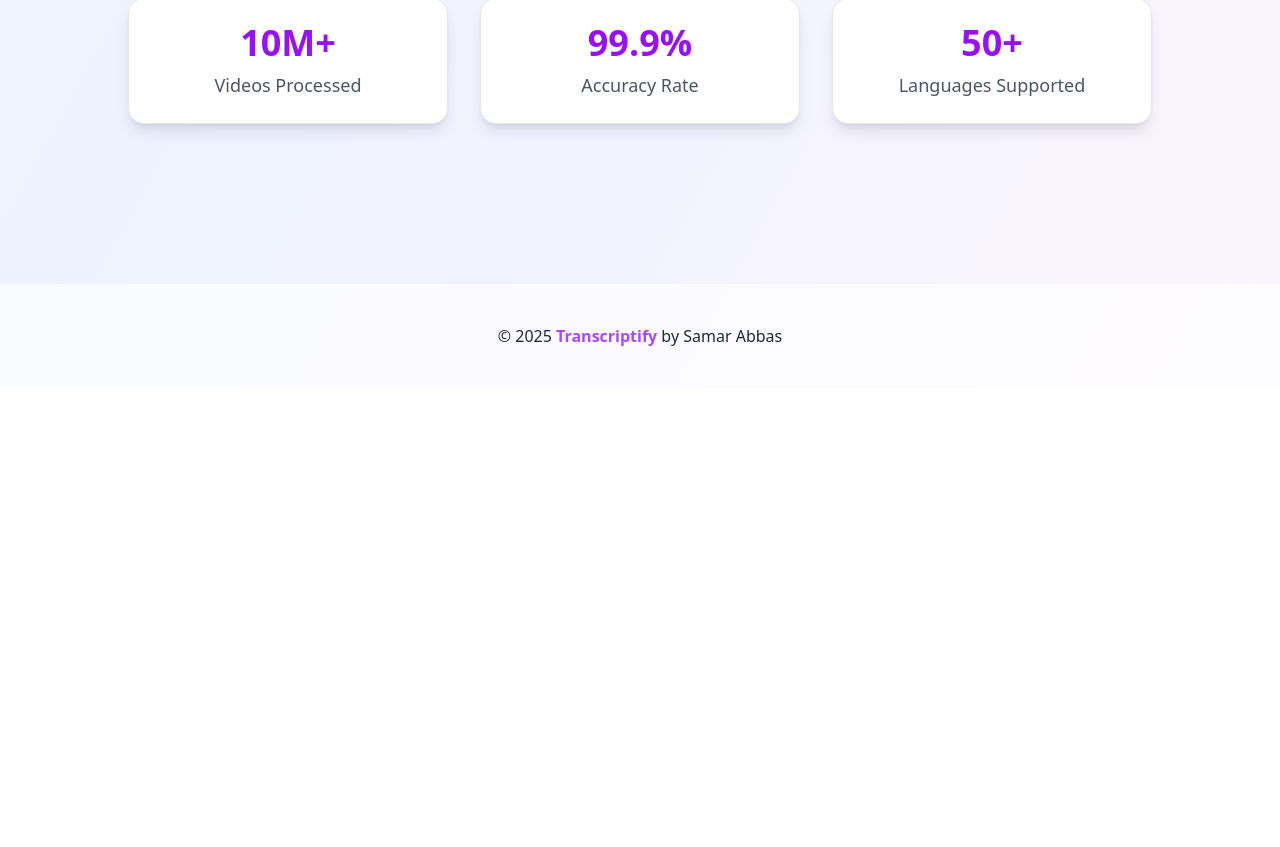
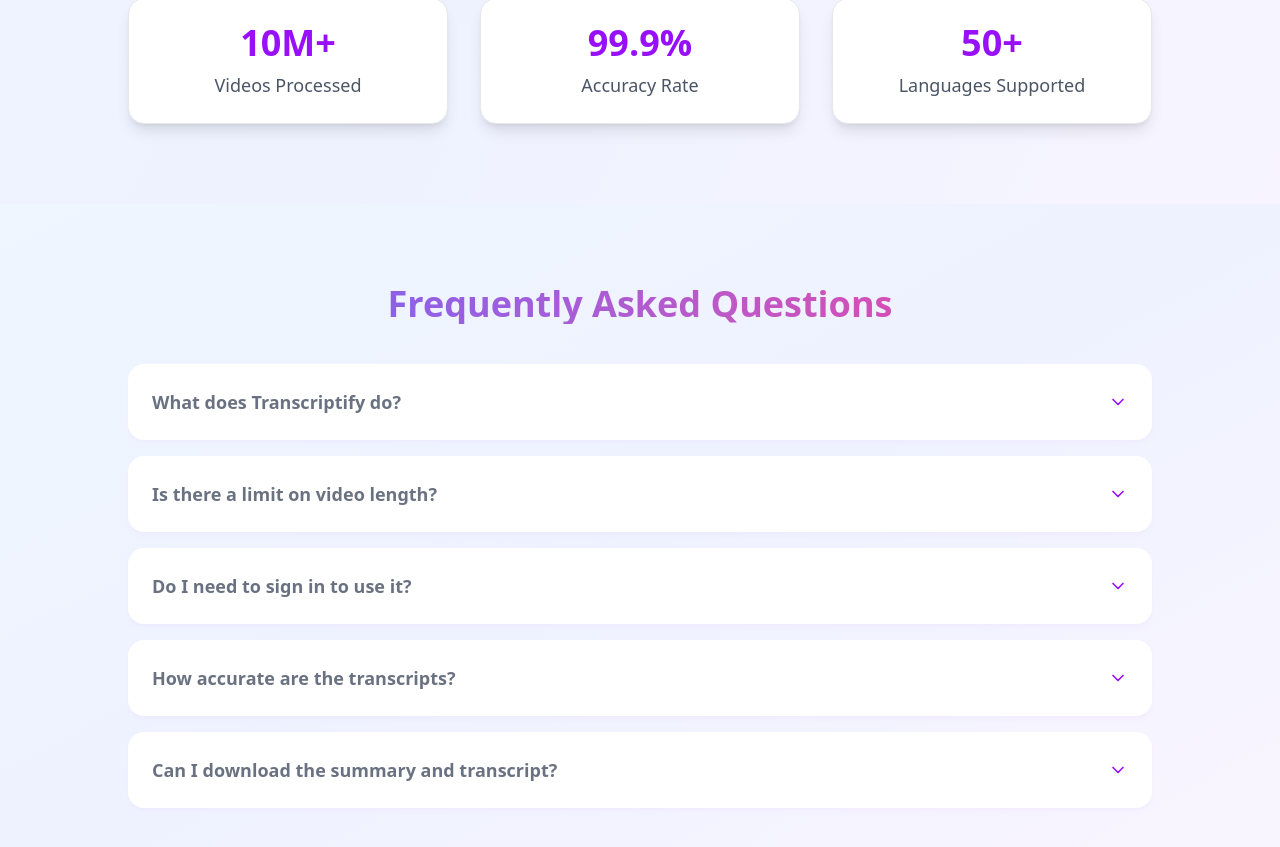
Before and after one commit to samar-abbas-786/Transcriptify, a React (Vite) app in the folder client/: page / in a window 1280 px wide. Shown: the part 1937-2784 px from the top of the page. Before the commit the page ends 2325 px from the top, so only its background shows below. Built offline with nearby package versions, Linux system fonts and the light colour scheme; what @react-pdf/renderer would draw is missing.

Commit message:
solve UI bugs

```diff
--- a/client/src/App.jsx
+++ b/client/src/App.jsx
@@ -3,6 +3,7 @@
 import Search from "./components/search";
 import ShowTranscript from "./components/showTranscript";
 import ShowSummary from "./components/showSummary";
+import PricingSection from "./components/Pricing";
 const App = () => {
   return (
     <>
@@ -12,6 +13,7 @@
           <Route path="/search" Component={Search} />
           <Route path="/transcript" Component={ShowTranscript} />
           <Route path="/summary" Component={ShowSummary} />
+          <Route path="/price" Component={PricingSection} />
         </Routes>
       </BrowserRouter>
     </>
--- /dev/null
+++ b/client/src/components/FAQ.jsx
@@ -0,0 +1,130 @@
+import { useState } from "react";
+import { ChevronDown, ChevronUp } from "lucide-react";
+import { motion, AnimatePresence } from "framer-motion";
+
+const faqs = [
+  {
+    question: "What does Transcriptify do?",
+    answer:
+      "Transcriptify extracts full transcripts from any YouTube video and generates AI-powered summaries instantly.",
+  },
+  {
+    question: "Is there a limit on video length?",
+    answer:
+      "Currently, Transcriptify supports videos up to 2 hours in length for optimal performance.",
+  },
+  {
+    question: "Do I need to sign in to use it?",
+    answer:
+      "No sign-in is required! Just paste a YouTube URL and get started instantly.",
+  },
+  {
+    question: "How accurate are the transcripts?",
+    answer:
+      "We use advanced AI models to ensure a high transcript accuracy of over 99%.",
+  },
+  {
+    question: "Can I download the summary and transcript?",
+    answer: "Yes! You can download both in one click after processing.",
+  },
+];
+
+const FAQs = ({ darkMode }) => {
+  const [openIndex, setOpenIndex] = useState(null);
+
+  const handleToggle = (i) => {
+    setOpenIndex(openIndex === i ? null : i);
+  };
+
+  const theme = darkMode
+    ? {
+        background:
+          "bg-gradient-to-br from-slate-900 via-purple-900 to-slate-800",
+        headingText: "text-white",
+        question:
+          "bg-gradient-to-r from-indigo-300 to-pink-300 bg-clip-text text-transparent",
+        answer: "text-gray-400",
+        border: "border-none",
+        icon: "text-purple-400",
+        card: "bg-white/5",
+        shadow: "shadow-lg shadow-purple-500/10",
+        hover: "hover:border-purple-500/30",
+      }
+    : {
+        background: "bg-gradient-to-br from-blue-50 via-indigo-50 to-purple-50",
+        headingText:
+          "bg-gradient-to-r from-indigo-500 to-pink-500 bg-clip-text text-transparent",
+        question: "text-gray-500",
+        answer: "text-gray-700",
+        border: "border-none",
+        icon: "text-purple-600",
+        card: "bg-white",
+        shadow: "shadow-md shadow-purple-200/20",
+        hover: "hover:border-purple-400/40",
+      };
+
+  return (
+    <section className={`py-20 px-6 ${theme.background}`} id="faqs">
+      <div className="max-w-5xl mx-auto">
+        <h2
+          className={`text-4xl font-extrabold text-center mb-10 ${theme.headingText}`}
+        >
+          Frequently Asked Questions
+        </h2>
+
+        <div className="space-y-4">
+          {faqs.map((faq, index) => (
+            <motion.div
+              key={index}
+              className={`rounded-2xl border p-6 transition-all duration-300 ${theme.border} ${theme.card} ${theme.shadow} ${theme.hover}`}
+              initial={{ opacity: 0, y: 10 }}
+              whileInView={{ opacity: 1, y: 0 }}
+              viewport={{ once: true }}
+            >
+              <button
+                className="w-full flex justify-between items-center"
+                onClick={() => handleToggle(index)}
+              >
+                <span
+                  className={`text-lg font-semibold text-left ${theme.question}`}
+                >
+                  {faq.question}
+                </span>
+                <motion.div
+                  animate={{ rotate: openIndex === index ? 180 : 0 }}
+                  transition={{ duration: 0.3 }}
+                >
+                  {openIndex === index ? (
+                    <ChevronUp className={`w-5 h-5 ${theme.icon}`} />
+                  ) : (
+                    <ChevronDown className={`w-5 h-5 ${theme.icon}`} />
+                  )}
+                </motion.div>
+              </button>
+
+              <AnimatePresence initial={false}>
+                {openIndex === index && (
+                  <motion.div
+                    key="answer"
+                    initial={{ opacity: 0, height: 0 }}
+                    animate={{ opacity: 1, height: "auto" }}
+                    exit={{ opacity: 0, height: 0 }}
+                    transition={{ duration: 0.3 }}
+                  >
+                    <p
+                      className={`mt-4 text-sm leading-relaxed ${theme.answer}`}
+                    >
+                      {faq.answer}
+                    </p>
+                  </motion.div>
+                )}
+              </AnimatePresence>
+            </motion.div>
+          ))}
+        </div>
+      </div>
+    </section>
+  );
+};
+
+export default FAQs;
--- a/client/src/components/Feature.jsx
+++ b/client/src/components/Feature.jsx
@@ -27,7 +27,7 @@
 
 const FeaturesSection = ({ darkMode }) => {
   const bgClass = darkMode
-    ? "bg-gradient-to-br from-slate-800 via-purple-900 to-slate-900 "
+    ? "bg-gradient-to-br from-slate-900 via-purple-900 to-slate-900 shadow-md shadow-purple-300  "
     : "bg-gradient-to-br from-blue-50 via-indigo-50 to-purple-50";
 
   const cardBase =
@@ -38,14 +38,16 @@
   const iconBg = darkMode ? "bg-pink-500" : "bg-purple-400";
 
   return (
-    <section id="why" className={`py-20 px-6 ${bgClass}`}>
+    <section id="why" className={`py-20 px-6 ${bgClass} `}>
       <div className="max-w-6xl mx-auto text-center">
         <motion.h2
           initial={{ opacity: 0, y: 20 }}
           whileInView={{ opacity: 1, y: 0 }}
           transition={{ duration: 0.5 }}
           className={`text-4xl font-extrabold mb-12 ${
-            darkMode ? "text-white" : "text-gray-900"
+            darkMode
+              ? "text-white"
+              : "bg-gradient-to-r from-indigo-500 to-pink-500 bg-clip-text text-transparent"
           }`}
         >
           Why Choose Transcriptify?
--- /dev/null
+++ b/client/src/components/Footer.jsx
@@ -0,0 +1,19 @@
+const Footer = ({ darkMode }) => {
+  return (
+    <div>
+      <footer
+        className={`mt-10 py-5 text-center ${
+          darkMode ? "text-white bg-black/30" : "text-gray-800 bg-white/70"
+        }`}
+      >
+        &copy; {new Date().getFullYear()}{" "}
+        <strong className={`${darkMode ? "text-pink-500" : "text-purple-500"}`}>
+          Transcriptify
+        </strong>{" "}
+        by Samar Abbas
+      </footer>
+    </div>
+  );
+};
+
+export default Footer;
--- a/client/src/components/Home.jsx
+++ b/client/src/components/Home.jsx
@@ -22,6 +22,8 @@
 import { useNavigate } from "react-router-dom";
 import PricingSection from "./Pricing";
 import FeaturesSection from "./Feature";
+import Footer from "./Footer";
+import FAQs from "./FAQ";
 
 const Home = () => {
   const API = "https://transcriptify-backend.onrender.com";
@@ -42,7 +44,7 @@
     ? {
         background:
           "bg-gradient-to-br from-slate-900 via-purple-900 to-slate-800",
-        nav: "bg-black/20 backdrop-blur-xl border-white/10 text-white",
+        nav: "bg-black/10 backdrop-blur-xl border-none text-white",
         card: "bg-black/20 backdrop-blur-xl border-white/10 text-white",
         input: "bg-white/10 text-white border-white/20 placeholder-gray-300",
         button: "bg-gradient-to-r from-purple-600 to-pink-600 text-white",
@@ -126,7 +128,14 @@
             <div className={`p-2 rounded-xl ${theme.button}`}>
               <AudioLines className="w-6 h-6" />
             </div>
-            <span className="text-2xl font-bold bg-gradient-to-r from-indigo-600 to-purple-600 bg-clip-text text-transparent">
+            <span
+              className={`text-2xl sm:text-2xl font-extrabold tracking-tight bg-clip-text text-transparent
+    ${
+      darkMode
+        ? "bg-gradient-to-r from-purple-400 via-pink-500 to-purple-500"
+        : "bg-gradient-to-r from-indigo-600 via-purple-600 to-pink-500"
+    }`}
+            >
               Transcriptify
             </span>
           </div>
@@ -182,7 +191,7 @@
         )}
       </nav>
 
-      <div className="max-w-4xl mx-auto px-6 py-16 text-center">
+      <div className="max-w-4xl mx-auto px-6 py-16 text-center ">
         <RevealScroll delay={0.2}>
           <h1 className="text-4xl sm:text-5xl font-extrabold leading-tight tracking-tight">
             <span className="bg-gradient-to-r from-indigo-600 to-pink-600 bg-clip-text text-transparent">
@@ -208,14 +217,14 @@
 
         {/* Input */}
         <div className="mt-10 relative shadow-lg rounded-xl">
-          <Search className="absolute left-4 top-3.5 text-gray-400 w-5 h-5" />
+          <Search className="absolute left-4 top-3.5 w-5 h-5 text-gray-400" />
           <input
             type="text"
             placeholder="https://youtube.com/watch?v=..."
             onChange={(e) => setUrl(e.target.value)}
-            className={`w-full pl-12 pr-4 py-3 rounded-xl border transition-all duration-300 focus:ring-2 focus:ring-purple-500 focus:outline-none ${
+            className={`w-full pl-12 pr-4 py-3 rounded-xl border transition-all duration-300 focus:ring-1 focus:ring-purple-500 focus:outline-none ${
               darkMode
-                ? "bg-gray-300 text-white placeholder-gray-600 border-gray-700"
+                ? "bg-white/10 text-white placeholder-gray-300 border-white/20"
                 : "bg-white text-gray-900 placeholder-gray-500 border-gray-300"
             }`}
           />
@@ -299,13 +308,19 @@
               darkMode ? "text-white" : "text-gray-900"
             }`}
           >
-            <span className="bg-gradient-to-r from-indigo-500 to-pink-500 bg-clip-text text-transparent">
+            <span
+              className={` ${
+                darkMode
+                  ? "text-white"
+                  : "bg-gradient-to-r from-indigo-500 to-pink-500 bg-clip-text text-transparent"
+              } `}
+            >
               Trusted by Thousands
             </span>
           </h2>
           <p
             className={`text-lg ${
-              darkMode ? "text-gray-300" : "text-gray-600"
+              darkMode ? "text-gray-400" : "text-gray-600"
             }`}
           >
             Transforming videos into knowledge, one transcript at a time
@@ -356,16 +371,8 @@
           ))}
         </div>
       </div>
-
-      <footer
-        className={`mt-20 py-10 text-center ${
-          darkMode ? "text-white bg-black/30" : "text-gray-800 bg-white/70"
-        }`}
-      >
-        &copy; {new Date().getFullYear()}{" "}
-        <strong className="text-purple-500">Transcriptify</strong> by Samar
-        Abbas
-      </footer>
+      <FAQs darkMode={darkMode} />
+      <Footer darkMode={darkMode} />
       <Analytics />
     </div>
   );
--- a/client/src/components/Pricing.jsx
+++ b/client/src/components/Pricing.jsx
@@ -61,7 +61,9 @@
           whileInView={{ opacity: 1, y: 0 }}
           transition={{ duration: 0.5 }}
           className={`text-4xl font-extrabold mb-4 ${
-            darkMode ? "text-white" : "text-gray-900"
+            darkMode
+              ? "text-white"
+              : "bg-gradient-to-r from-indigo-500 to-pink-500 bg-clip-text text-transparent"
           }`}
         >
           Pricing Plans
```
